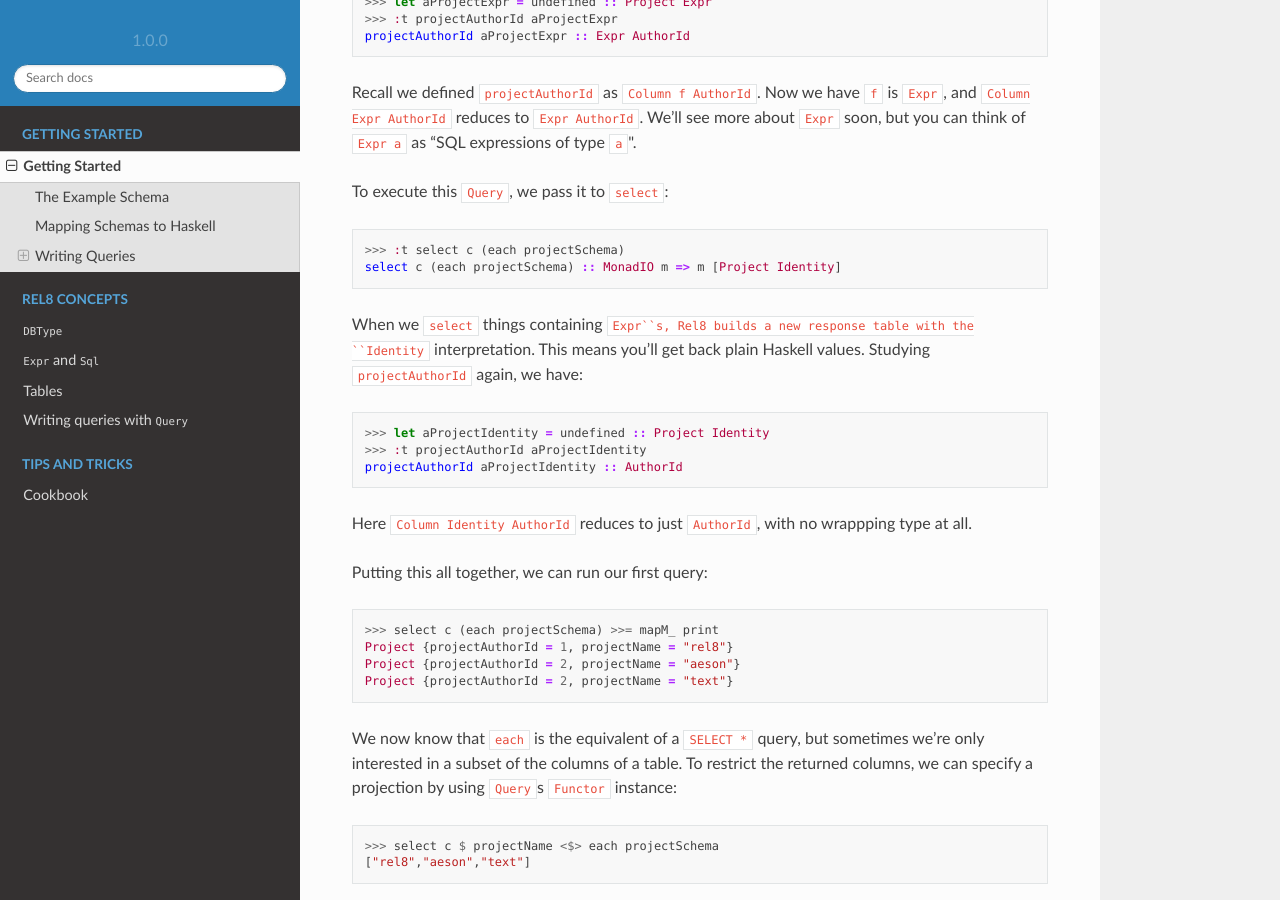
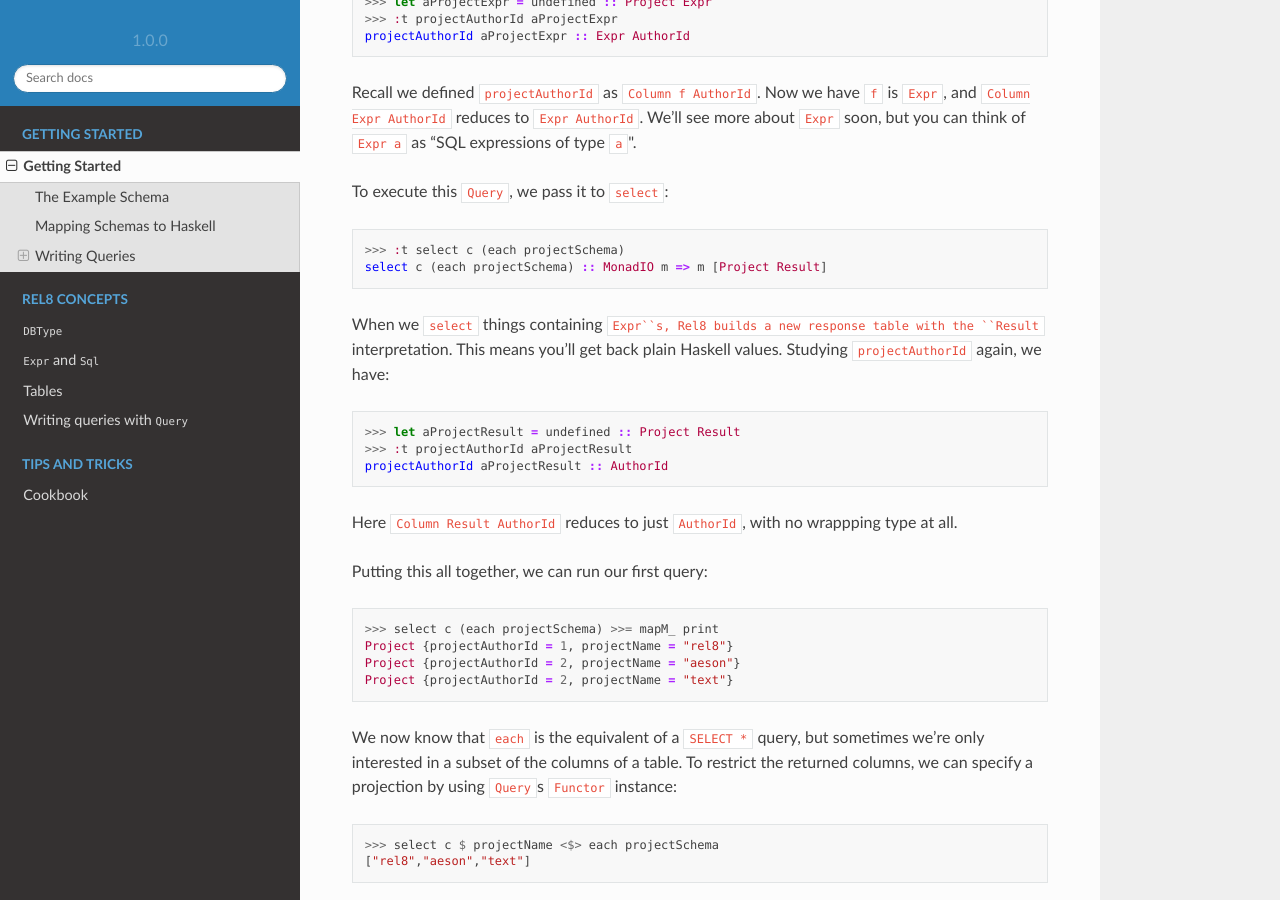
Before and after one commit to circuithub/rel8, a Sphinx documentation site: the page built from docs/tutorial.rst, in a window 1280 px wide and 900 px high, scrolled down 3842 px. Built offline with Sphinx 7.4.7 and the Read the Docs theme 2.0.0, drawn with Linux system fonts in a browser that asks for light colours; some of the changed text lies outside the part shown.

Commit message:
s/Identity/Result/ in readthedocs

```diff
--- a/docs/tutorial.rst
+++ b/docs/tutorial.rst
@@ -107,8 +107,8 @@ To show query results in this documentation, we'll also need ``Show`` instances:
 Unfortunately these definitions look a bit scary, but they are essentially just
 ``deriving (Show)``::
 
-  deriving stock instance f ~ Identity => Show (Author f)
-  deriving stock instance f ~ Identity => Show (Project f)
+  deriving stock instance f ~ Result => Show (Author f)
+  deriving stock instance f ~ Result => Show (Project f)
 
 These data types describe the structural mapping of the tables, but we also
 need to specify a ``TableSchema`` for each table. A ``TableSchema`` contains
@@ -193,17 +193,17 @@ expressions of type ``a``\".
 To execute this ``Query``, we pass it to ``select``::
 
   >>> :t select c (each projectSchema)
-  select c (each projectSchema) :: MonadIO m => m [Project Identity]
+  select c (each projectSchema) :: MonadIO m => m [Project Result]
 
 When we ``select`` things containing ``Expr``s, Rel8 builds a new response
-table with the ``Identity`` interpretation. This means you'll get back plain
+table with the ``Result`` interpretation. This means you'll get back plain
 Haskell values. Studying ``projectAuthorId`` again, we have::
 
-  >>> let aProjectIdentity = undefined :: Project Identity
-  >>> :t projectAuthorId aProjectIdentity
-  projectAuthorId aProjectIdentity :: AuthorId
+  >>> let aProjectResult = undefined :: Project Result
+  >>> :t projectAuthorId aProjectResult
+  projectAuthorId aProjectResult :: AuthorId
 
-Here ``Column Identity AuthorId`` reduces to just ``AuthorId``, with no
+Here ``Column Result AuthorId`` reduces to just ``AuthorId``, with no
 wrappping type at all.
 
 Putting this all together, we can run our first query::
@@ -344,7 +344,7 @@ focus on the /type/ of that query::
 
   >>> :t select c authorsAndProjects
   select c authorsAndProjects
-    :: MonadIO m => m [(Author Identity, Project Identity)]
+    :: MonadIO m => m [(Author Result, Project Result)]
 
 
 Our query gives us a single list of pairs of authors and projects. However,
@@ -352,7 +352,7 @@ with our domain knowledge of the schema, this isn't a great type - what we'd
 rather have is a list of pairs of authors and /lists/ of projects. That is,
 what we'd like is::
 
-  [(Author Identity, [Project Identity])]
+  [(Author Result, [Project Result])]
 
 This would be a much better type! Rel8 can produce a query with this type by
 simply wrapping the call to ``projectsForAuthor`` with either ``some`` or
```
Also changed, not shown: docs/concepts/dbtype.rst (+17 -16 lines), docs/concepts/expr.rst (line endings or trailing spaces).
